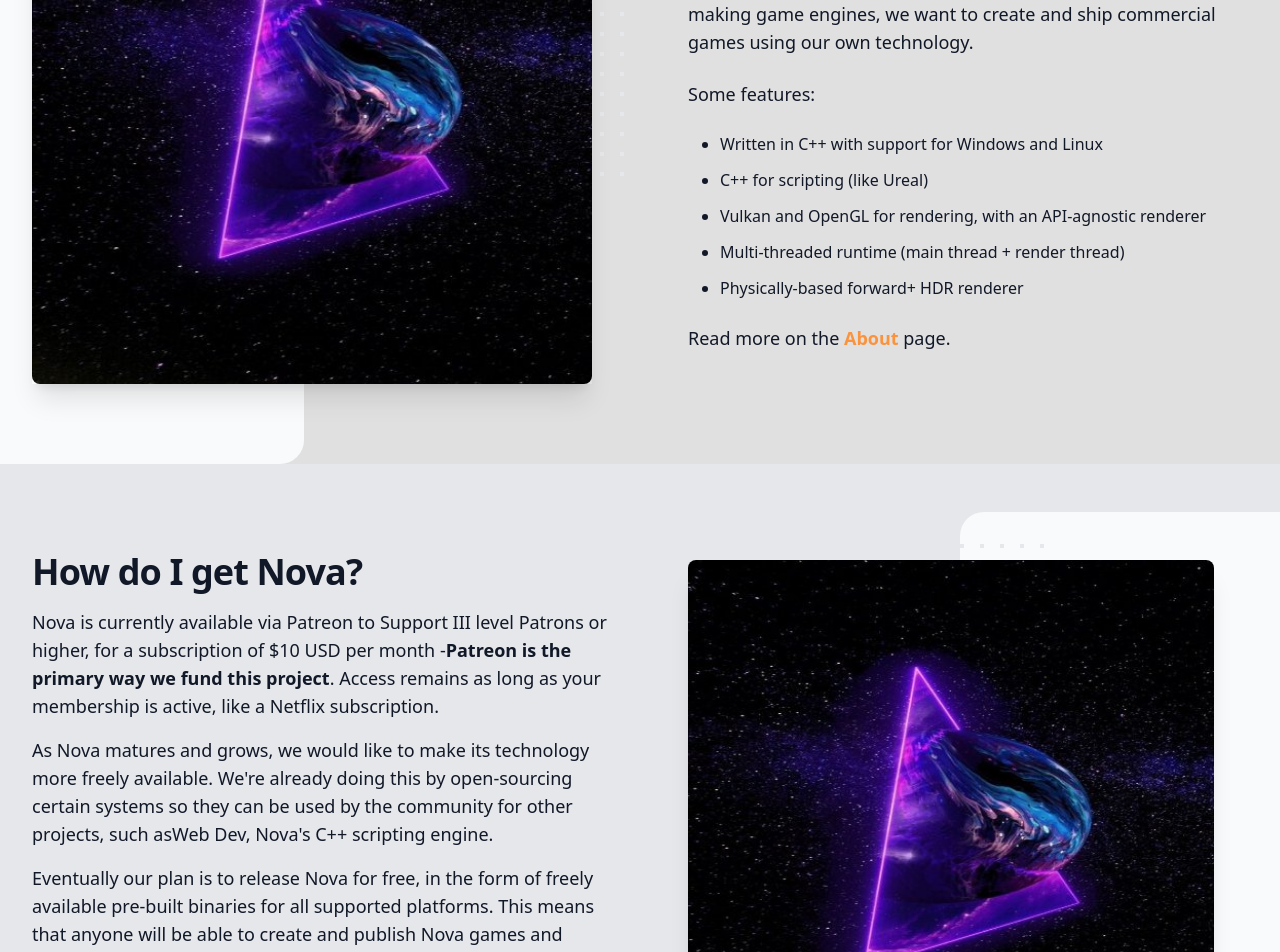
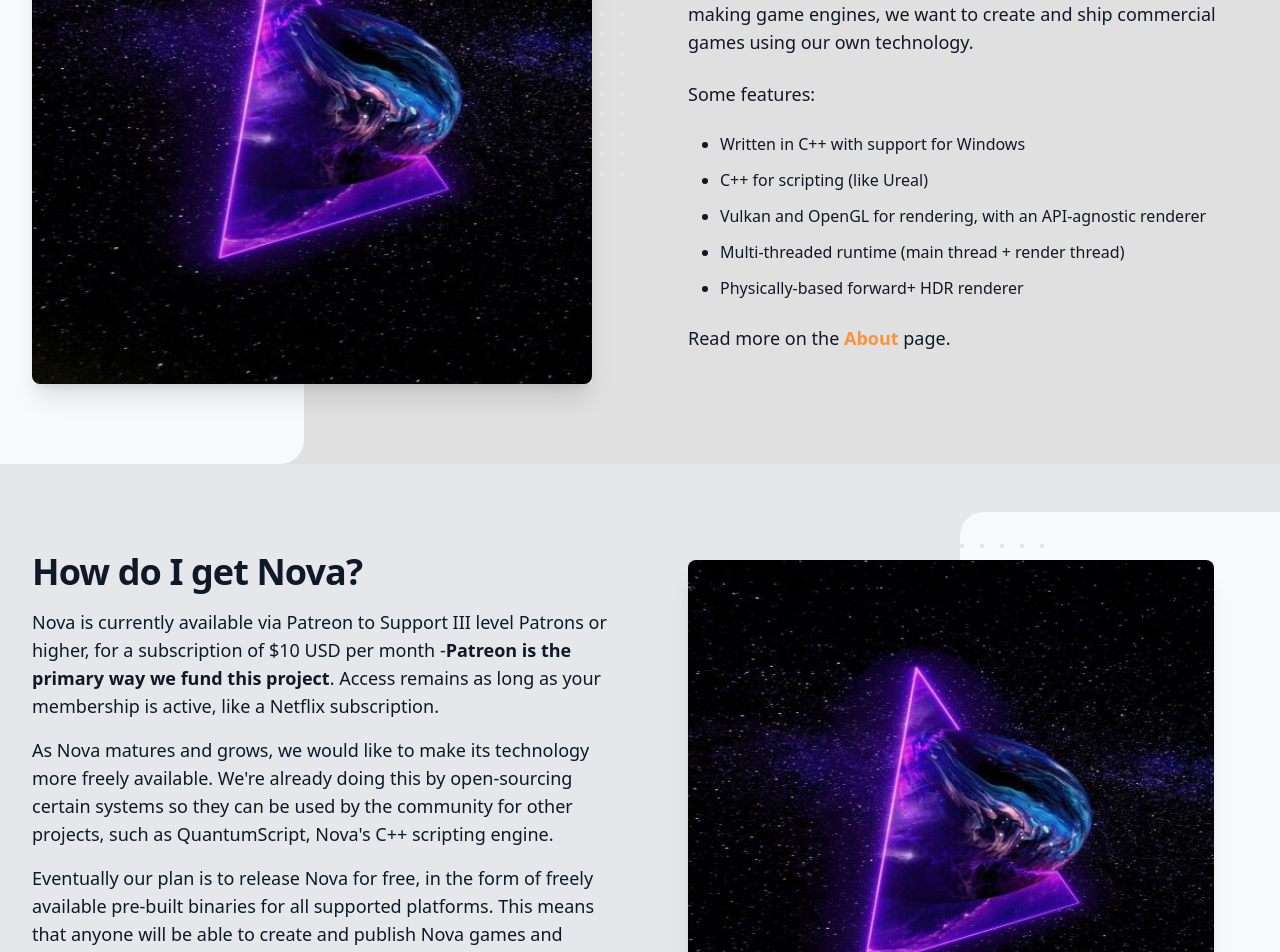
Before and after one commit to rrandel/Nova-Web, a React (Vite) app: page / in a window 1280 px wide. Shown: the part 1000-1952 px from the top of the page. Built offline with nearby package versions, Linux system fonts and the light colour scheme.

Commit message:
Updated home page and footer.

```diff
--- a/src/Pages/About.jsx
+++ b/src/Pages/About.jsx
@@ -60,12 +60,12 @@ const About = () => {
         <p style={paragraphStyle}>
           Nova is an interactive 3D application development platform - otherwise known as a
           <em> game engine</em>
-          . Nova was born in late 2018, and was started by Yan Chernikov.
+          . Nova was born in early 2023, and was started by .
           Now it is officially developed by
-          <em>Studio Cherno</em>
-          , a company started by Yan in 2021.
-          Studio Cherno staff as well as community volunteers work on Nova.
-          <a href="/posts/meet-the-team/">Learn more about the team here</a>
+          <em>a solo programmer Robert Randel</em>
+          , started by Robert in 2023.
+           community volunteers work on Nova.
+          <a href="/posts/meet-the-team/"> Learn more about the team here</a>
           .
         </p>
         <p style={paragraphStyle}>
--- a/src/Pages/Home.jsx
+++ b/src/Pages/Home.jsx
@@ -59,7 +59,7 @@ const Home = () => {
                   </p>
                   <p className="text-lg text-gray-900 dark:text-white"> Some features: </p>
                   <ul className="pl-8 space-y-3 list-disc dark:marker:text-gray-100">
-                    <li> Written in C++ with support for Windows and Linux</li>
+                    <li> Written in C++ with support for Windows</li>
                     <li> C++ for scripting (like Ureal)</li>
                     <li> Vulkan and OpenGL for rendering, with an API-agnostic renderer</li>
                     <li> Multi-threaded runtime (main thread + render thread)</li>
@@ -92,7 +92,7 @@ const Home = () => {
                 </p>
                 <p className="mt-4 text-lg text-gray-900 dark:text-white">
                   As Nova matures and grows, we would like to make its technology more freely available. We're already doing this by open-sourcing certain systems so they can be used by the community for other projects, such as
-                  <a href="https://github.com/rrandel/Nova-Web">Web Dev</a>
+                  <a href="https://github.com/rrandel/Nova-Web"> QuantumScript</a>
                   , Nova's C++ scripting engine.
                 </p>
                 <p className="mt-4 text-lg text-gray-900 dark:text-white">
--- a/src/components/Footer/Footer.jsx
+++ b/src/components/Footer/Footer.jsx
@@ -19,7 +19,7 @@ const Footer = () => {
                 </div>
             </nav>
             <div className="flex justify-center mt-8 space-x-6">
-                <a href="#Discord" target="_blank" className="text-gray-400 hover:text-gray-300">
+                <a href="https://discord.gg/RDUvXDqKB3" target="_blank" className="text-gray-400 hover:text-gray-300">
                     <span class="sr-only">Discord</span>
                     <svg class="w-6 h-6" fill="currentColor" viewBox="0 0 24 24" aria-hidden="true" xmlns="http://www.w3.org/2000/svg">
                         <path d="M19.54 2h-15.08C3.69 2 3 2.68 3 3.52v16.96C3 21.32 3.69 22 4.46 22h10.32l-.48-1.68 1.32 1.22 1.38-1.22 2.4 1.68H19.54C20.31 22 21 21.32 21 20.48V3.52C21 2.68 20.31 2 19.54 2zm-7.79 17.6h-2.94v-2.06h2.94v2.06zm3.68-3.3c0 .96-.77 1.72-1.71 1.72H8.59c-.94 0-1.71-.76-1.71-1.72V8.48c0-.96.77-1.72 1.71-1.72h5.13c.94 0 1.71.76 1.71 1.72v7.82zM12 8.94a2.25 2.25 0 100 4.5 2.25 2.25 0 000-4.5zm3.25-2.25c0 .62-.51 1.12-1.13 1.12h-5.24a1.13 1.13 0 010-2.25h5.24c.62 0 1.13.51 1.13 1.13z"/>
```
